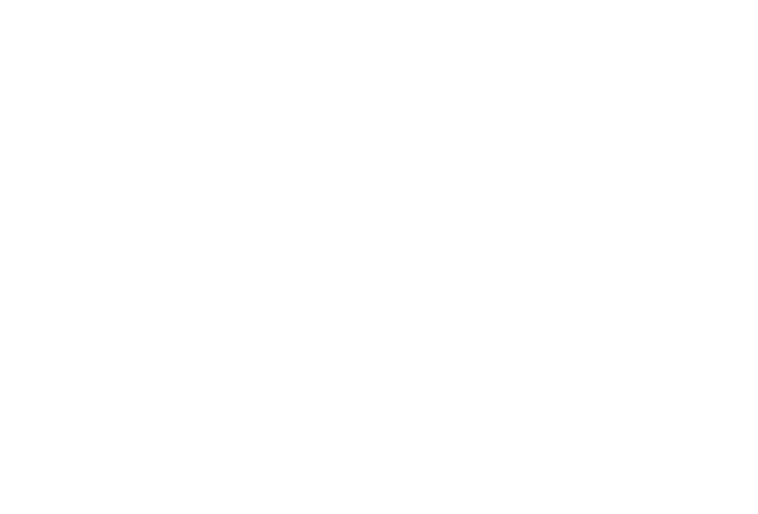
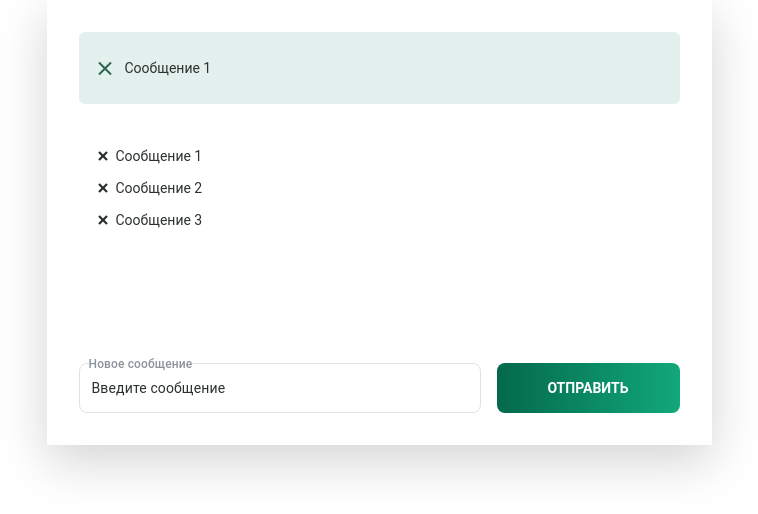
Before and after one commit to DmitryGytnikov/Vue_cons8_homework_2, a Vue app: page / in a window 1280 px wide. Shown: the top 514 px of the page, without its empty margins (261-1019 px from the left). Built offline with nearby package versions, Linux system fonts and the light colour scheme.

Commit message:
Add layout (html, css)

```diff
--- a/src/App.vue
+++ b/src/App.vue
@@ -1,8 +1,221 @@
-<script setup>
-</script>
+<script setup></script>
 
 <template>
+  <div>
+    <div class="container">
+      <div class="area">
+        <div class="area__output">
+          <button>
+            <svg width="14" height="15" viewBox="0 0 14 15" fill="none">
+              <path
+                d="M7.00061 6.08597L12.3039 0.782669L13.7181 2.19688L8.41483 7.50018L13.7181 12.8035L12.3039 14.2177L7.00061 8.9144L1.69731 14.2177L0.283098 12.8035L5.5864 7.50018L0.283098 2.19688L1.69731 0.782669L7.00061 6.08597Z"
+                fill="#2C674D"
+              />
+            </svg>
+          </button>
+          <div>Сообщение 1</div>
+        </div>
+        <ul class="area__list">
+          <li class="item">
+            <div class="item__icon">
+              <svg
+                data-v-a98e0649=""
+                width="16"
+                height="16"
+                viewBox="0 0 16 16"
+                fill="none"
+                xmlns="http://www.w3.org/2000/svg"
+              >
+                <path
+                  d="M8.00053 6.39989L11.2005 3.19996L12.8004 4.79992L9.60049 7.99986L12.8004 11.1998L11.1998 12.8005L7.99984 9.60052L4.7999 12.8005L3.19993 11.2005L6.39987 8.00055L3.19993 4.80061L4.80059 3.19996L8.00053 6.39989Z"
+                  fill="#2B312C"
+                ></path>
+              </svg>
+            </div>
+            <div class="item__text">Сообщение 1</div>
+          </li>
+          <li class="item">
+            <div class="item__icon">
+              <svg
+                data-v-a98e0649=""
+                width="16"
+                height="16"
+                viewBox="0 0 16 16"
+                fill="none"
+                xmlns="http://www.w3.org/2000/svg"
+              >
+                <path
+                  d="M8.00053 6.39989L11.2005 3.19996L12.8004 4.79992L9.60049 7.99986L12.8004 11.1998L11.1998 12.8005L7.99984 9.60052L4.7999 12.8005L3.19993 11.2005L6.39987 8.00055L3.19993 4.80061L4.80059 3.19996L8.00053 6.39989Z"
+                  fill="#2B312C"
+                ></path>
+              </svg>
+            </div>
+            <div class="item__text">Сообщение 2</div>
+          </li>
+          <li class="item item--hidden">
+            <div class="item__icon">
+              <svg
+                data-v-a98e0649=""
+                width="16"
+                height="16"
+                viewBox="0 0 16 16"
+                fill="none"
+                xmlns="http://www.w3.org/2000/svg"
+              >
+                <path
+                  d="M8.00053 6.39989L11.2005 3.19996L12.8004 4.79992L9.60049 7.99986L12.8004 11.1998L11.1998 12.8005L7.99984 9.60052L4.7999 12.8005L3.19993 11.2005L6.39987 8.00055L3.19993 4.80061L4.80059 3.19996L8.00053 6.39989Z"
+                  fill="#2B312C"
+                ></path>
+              </svg>
+            </div>
+            <div class="item__text">Сообщение 3</div>
+          </li>
+        </ul>
+        <form>
+          <div class="area__form">
+            <div class="form_input">
+              <label for="message">Новое сообщение</label>
+              <input type="text" placeholder="Введите сообщение" />
+            </div>
+            <button>Отправить</button>
+          </div>
+        </form>
+      </div>
+    </div>
+  </div>
 </template>
 
 <style scoped>
+.container {
+  max-width: 705px;
+  margin: 0 auto;
+  padding-left: 20px;
+  padding-right: 20px;
+}
+
+.area {
+  box-shadow: 0 1rem 3rem rgba(0, 0, 0, 0.175);
+  padding: 32px;
+}
+
+.area__output {
+  background: #e4f0ed;
+  border-radius: 6px;
+  min-height: 72px;
+  padding-left: 6px;
+  padding-right: 16px;
+  padding-top: 16px;
+  padding-bottom: 16px;
+  display: flex;
+  align-items: center;
+  overflow: hidden;
+
+  margin-bottom: 24px;
+}
+
+.area__output button {
+  background: #e4f0ed;
+  cursor: pointer;
+  flex-shrink: 0;
+
+  display: flex;
+  align-items: center;
+  justify-content: center;
+  width: 40px;
+  height: 40px;
+}
+
+.area__output div {
+  flex-grow: 1;
+}
+
+.area__list {
+  padding: 16px;
+  padding-bottom: 99px;
+  margin-bottom: 24px;
+}
+
+.item {
+  display: flex;
+  align-items: center;
+  justify-content: center;
+
+  margin-bottom: 8px;
+}
+
+.item__icon {
+  flex-shrink: 0;
+  display: flex;
+  align-items: center;
+  justify-content: center;
+  margin-right: 5px;
+}
+
+.item__text {
+  flex-grow: 1;
+  line-height: 24px;
+}
+
+.area__form {
+  display: flex;
+}
+
+.form_input {
+  flex-grow: 1;
+  position: relative;
+  height: 50px;
+}
+
+.form_input label {
+  font-weight: 500;
+  font-size: 12px;
+  color: #8b939c;
+  letter-spacing: 0.01em;
+
+  position: absolute;
+  background: #ffffff;
+
+  top: -10px;
+  left: 10px;
+}
+
+.form_input input {
+  font: inherit;
+  letter-spacing: 0.01em;
+
+  height: 100%;
+  width: 100%;
+
+  padding: 0 12px;
+
+  border-radius: 8px;
+  border: 1px solid #dee2e8;
+}
+
+.form_input input::placeholder {
+  font-family: 'Roboto', Arial, sans-serif;
+  color: #2b312c;
+  font-weight: normal;
+  font-size: 14px;
+  line-height: 23px;
+}
+
+.area__form button {
+  flex-shrink: 0;
+  margin-left: 16px;
+
+  width: 183px;
+  height: 50px;
+  font: inherit;
+  font-weight: 700;
+  text-transform: uppercase;
+  color: #ffffff;
+
+  display: flex;
+  align-items: center;
+  justify-content: center;
+  background-repeat: 8px;
+  border-radius: 8px;
+  background: linear-gradient(to left, #11a87b, #04694b);
+}
 </style>
--- a/src/assets/main.css
+++ b/src/assets/main.css
@@ -8,3 +8,20 @@
   border: 0;
   box-sizing: border-box;
 }
+
+body {
+  margin: 0;
+
+  font-family: 'Roboto', Arial, sans-serif;
+  color: #2b312c;
+  font-weight: normal;
+  font-size: 14px;
+  line-height: 23px;
+
+  background-color: #ffffff;
+  min-width: 320px;
+}
+
+ul {
+  list-style: none;
+}
```
